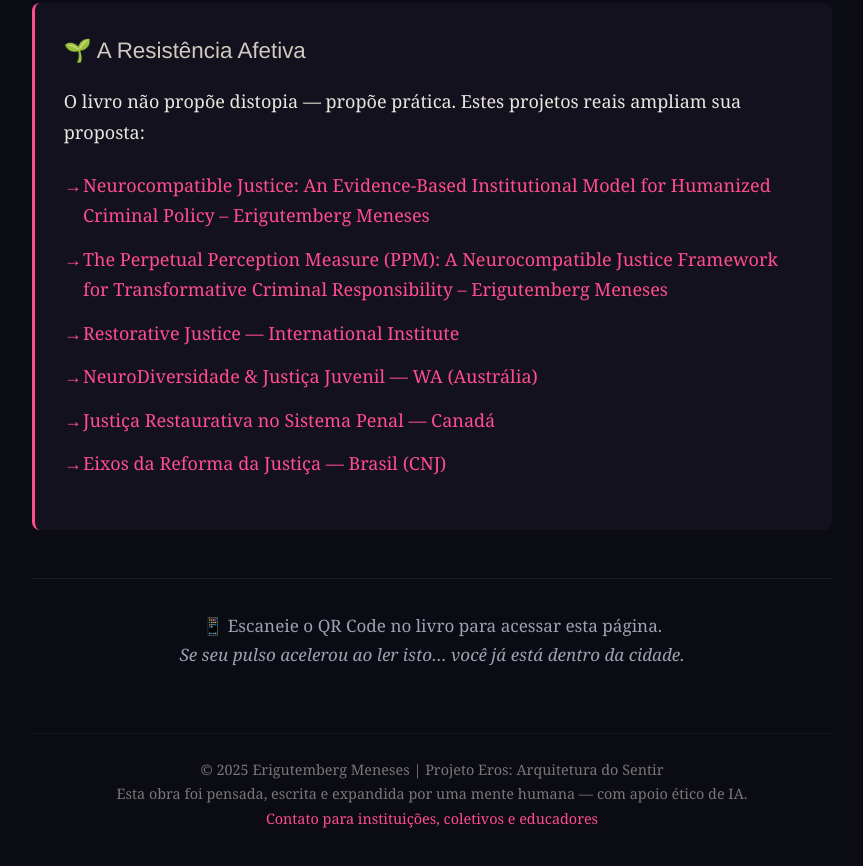
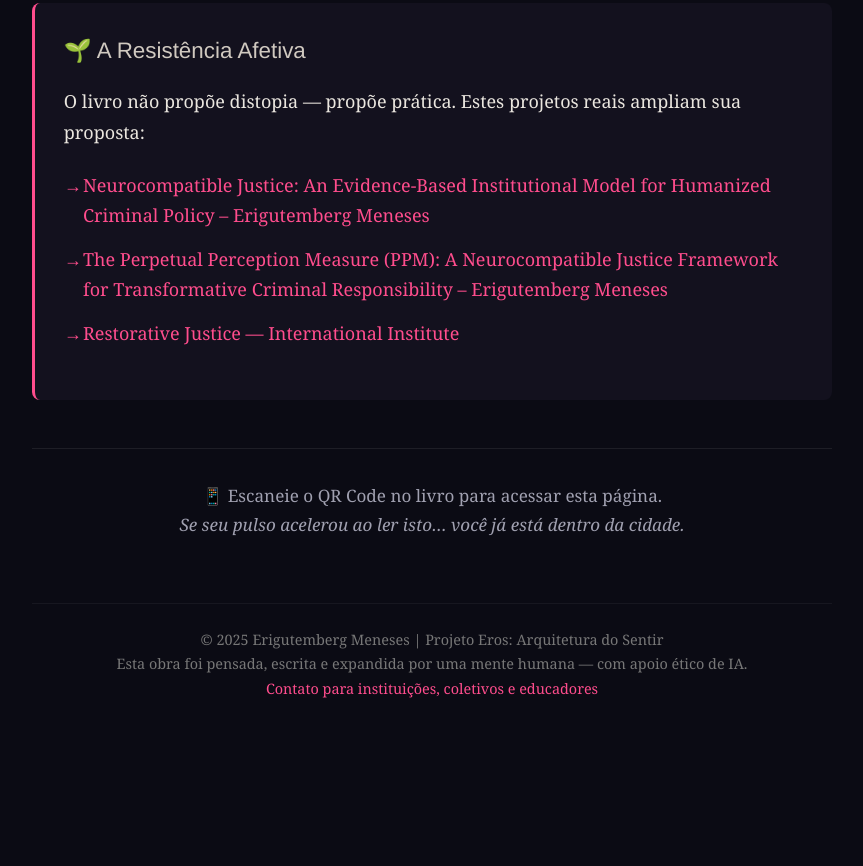
Before and after one commit to erigutembergmeneses-jpg/projeto-eros-pagina-oficial, a plain HTML site: page index.html in a window 1280 px wide. Shown: the part 2375-3241 px from the top of the page, without its empty margins (208-1071 px from the left). After the commit the page ends 3131 px from the top, so only its background shows below. Drawn offline with Linux system fonts and the light colour scheme.

Commit message:
Update index.html

```diff
--- a/index.html
+++ b/index.html
@@ -240,10 +240,7 @@
           <li><a href="https://papers.ssrn.com/sol3/papers.cfm?abstract_id=5819044" target="_blank">Neurocompatible Justice: An Evidence-Based Institutional Model for Humanized Criminal Policy – Erigutemberg Meneses</a></li>
           <li><a href="https://papers.ssrn.com/sol3/papers.cfm?abstract_id=5805542" target="_blank">The Perpetual Perception Measure (PPM): A Neurocompatible Justice Framework for Transformative Criminal Responsibility – Erigutemberg Meneses</a></li>
           <li><a href="https://restorativejustice.org/" target="_blank">Restorative Justice — International Institute</a></li>
-          <li><a href="https://www.neurodiversity.wa.edu.au/" target="_blank">NeuroDiversidade & Justiça Juvenil — WA (Austrália)</a></li>
-          <li><a href="https://www.justice.gc.ca/eng/rp-pr/cj-jp/rr08_8/index.html" target="_blank">Justiça Restaurativa no Sistema Penal — Canadá</a></li>
-          <li><a href="https://www.dhnet.org.br/direitos/marcos/brasil/eixos_justica.html" target="_blank">Eixos da Reforma da Justiça — Brasil (CNJ)</a></li>
-        </ul>
+          </ul>
       </div>
     </div>
 
```
